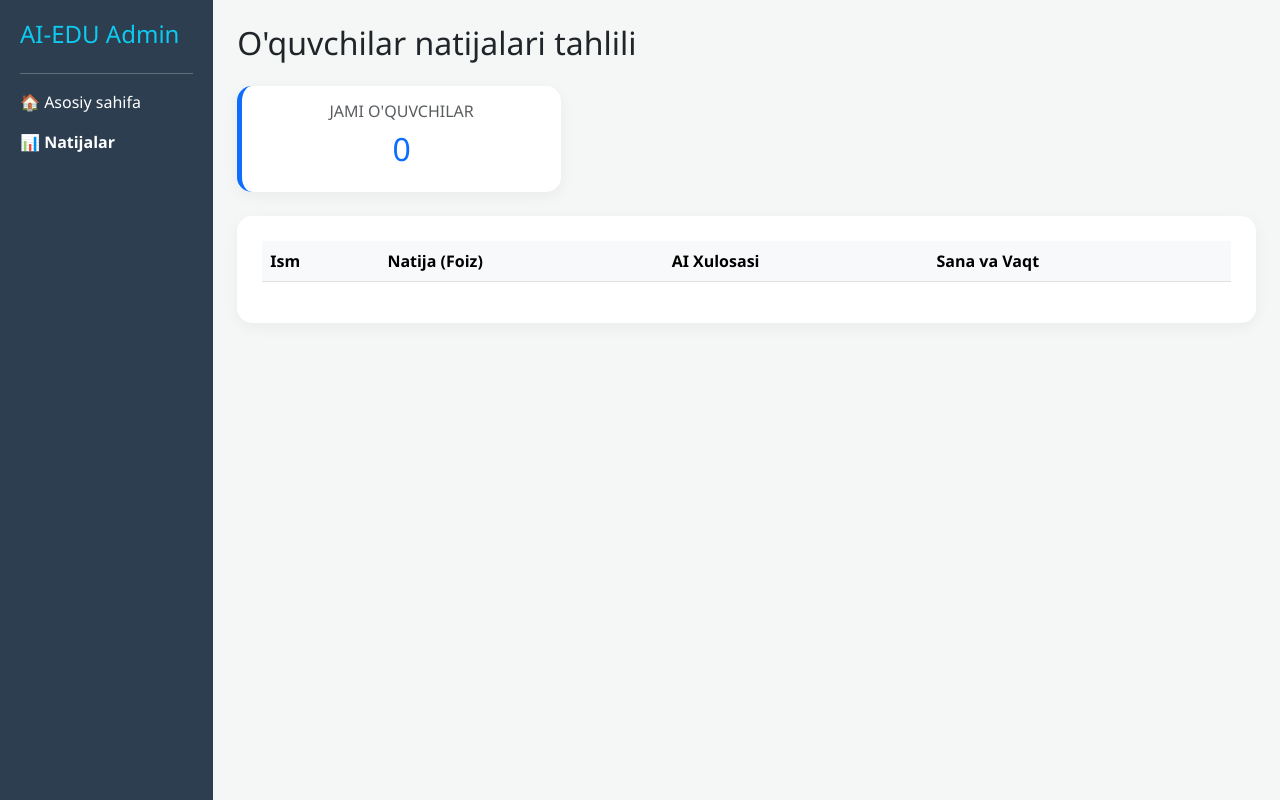
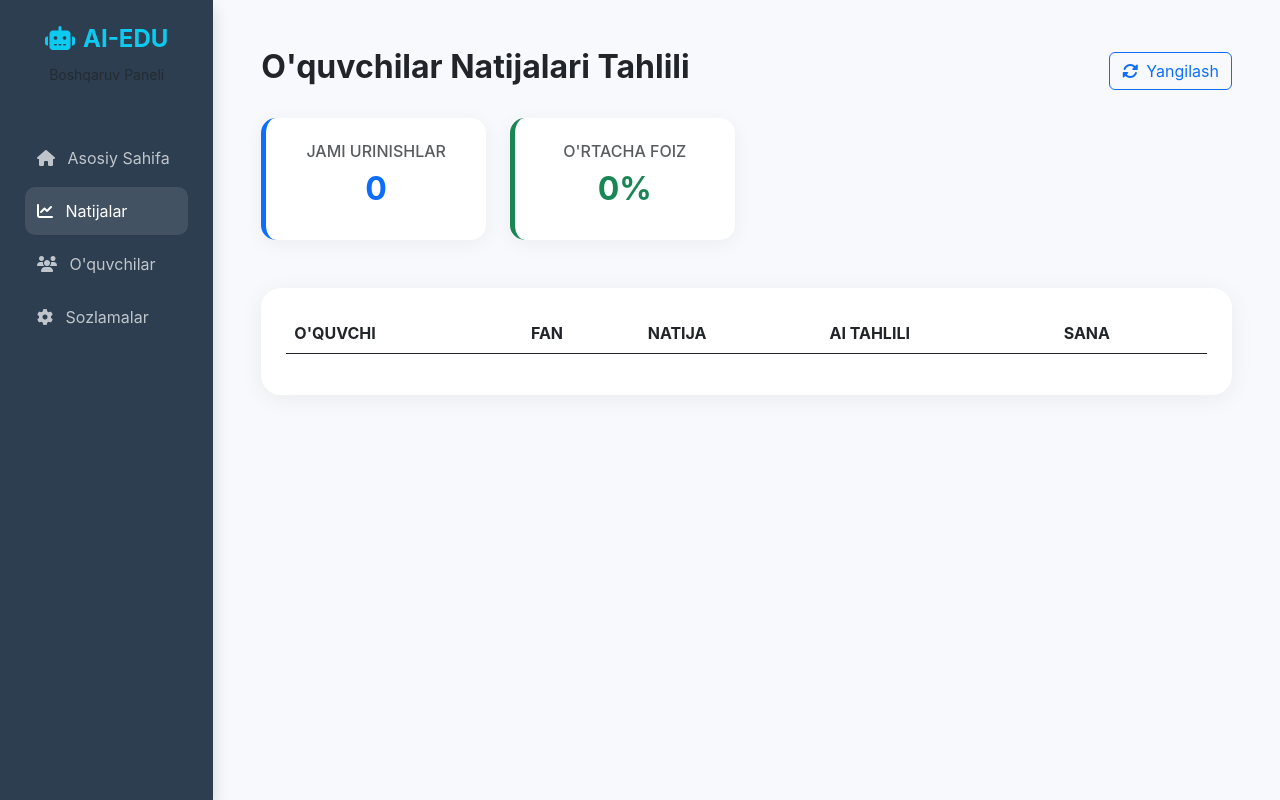
Before and after one commit to hoshimovn052-blip/Ai_Adaptiv_Edu, a Python web app: template templates/admin.html in a window 1280 px wide. Run offline with Jinja, Linux system fonts and the light colour scheme; the template is opened without the code that fills it, so the values that code supplies are empty.

Commit message:
Admin panel dizayni yangilandi va fanlar tahlili qo'shildi

```diff
--- a/templates/admin.html
+++ b/templates/admin.html
@@ -5,44 +5,66 @@
     <meta name="viewport" content="width=device-width, initial-scale=1.0">
     <title>Admin Panel - Ai Adaptiv Edu</title>
     <link href="https://cdn.jsdelivr.net/npm/bootstrap@5.3.0/dist/css/bootstrap.min.css" rel="stylesheet">
+    <link rel="stylesheet" href="https://cdnjs.cloudflare.com/ajax/libs/font-awesome/6.4.0/css/all.min.css">
     <style>
-        body { background-color: #f4f7f6; font-family: 'Segoe UI', sans-serif; }
-        .sidebar { background: #2c3e50; color: white; min-height: 100vh; padding: 20px; }
-        .card-stat { border-radius: 15px; border: none; box-shadow: 0 4px 15px rgba(0,0,0,0.05); }
-        .table-container { background: white; border-radius: 15px; padding: 25px; box-shadow: 0 4px 15px rgba(0,0,0,0.05); }
-        .badge-percent { font-size: 0.9rem; padding: 6px 12px; border-radius: 20px; }
+        :root { --sidebar-bg: #2c3e50; --main-bg: #f8f9fc; }
+        body { background-color: var(--main-bg); font-family: 'Inter', sans-serif; }
+        .sidebar { background: var(--sidebar-bg); color: white; min-height: 100vh; padding: 25px; transition: 0.3s; }
+        .nav-link { color: rgba(255,255,255,0.7); padding: 12px; border-radius: 10px; margin-bottom: 5px; transition: 0.3s; }
+        .nav-link:hover, .nav-link.active { background: rgba(255,255,255,0.1); color: white; }
+        .card-stat { border-radius: 15px; border: none; box-shadow: 0 4px 20px rgba(0,0,0,0.05); transition: 0.3s; }
+        .card-stat:hover { transform: translateY(-5px); }
+        .table-container { background: white; border-radius: 20px; padding: 25px; box-shadow: 0 4px 25px rgba(0,0,0,0.06); }
+        .badge-percent { font-size: 0.85rem; padding: 7px 14px; border-radius: 50px; font-weight: 600; }
+        .subject-tag { background: #eef2f7; color: #4e73df; padding: 4px 10px; border-radius: 5px; font-size: 0.8rem; font-weight: bold; }
     </style>
 </head>
 <body>
     <div class="container-fluid">
         <div class="row">
-            <div class="col-md-2 sidebar d-none d-md-block">
-                <h4 class="mb-4 text-info">AI-EDU Admin</h4>
-                <hr>
-                <a href="/" class="text-white d-block mb-3 text-decoration-none">🏠 Asosiy sahifa</a>
-                <a href="/admin" class="text-white d-block mb-3 text-decoration-none fw-bold text-info">📊 Natijalar</a>
+            <div class="col-md-2 sidebar d-none d-md-block shadow">
+                <div class="text-center mb-5">
+                    <h4 class="fw-bold text-info"><i class="fas fa-robot me-2"></i>AI-EDU</h4>
+                    <small class="text-muted">Boshqaruv Paneli</small>
+                </div>
+                <nav class="nav flex-column">
+                    <a href="/" class="nav-link"><i class="fas fa-home me-2"></i> Asosiy Sahifa</a>
+                    <a href="/admin" class="nav-link active"><i class="fas fa-chart-line me-2"></i> Natijalar</a>
+                    <a href="#" class="nav-link"><i class="fas fa-users me-2"></i> O'quvchilar</a>
+                    <a href="#" class="nav-link"><i class="fas fa-cog me-2"></i> Sozlamalar</a>
+                </nav>
             </div>
 
-            <div class="col-md-10 p-4">
-                <h2 class="mb-4">O'quvchilar natijalari tahlili</h2>
+            <div class="col-md-10 p-5">
+                <div class="d-flex justify-content-between align-items-center mb-4">
+                    <h2 class="fw-bold text-dark">O'quvchilar Natijalari Tahlili</h2>
+                    <button class="btn btn-outline-primary" onclick="loadResults()"><i class="fas fa-sync-alt me-2"></i>Yangilash</button>
+                </div>
 
-                <div class="row mb-4">
-                    <div class="col-md-4">
-                        <div class="card card-stat bg-white p-3 text-center border-start border-primary border-5">
-                            <h6 class="text-muted text-uppercase">Jami o'quvchilar</h6>
-                            <h2 id="total-students" class="text-primary">0</h2>
+                <div class="row mb-5">
+                    <div class="col-md-3">
+                        <div class="card card-stat p-4 text-center border-start border-primary border-5">
+                            <h6 class="text-muted text-uppercase mb-2">Jami Urinishlar</h6>
+                            <h2 id="total-students" class="fw-bold text-primary">0</h2>
+                        </div>
+                    </div>
+                    <div class="col-md-3">
+                        <div class="card card-stat p-4 text-center border-start border-success border-5">
+                            <h6 class="text-muted text-uppercase mb-2">O'rtacha Foiz</h6>
+                            <h2 id="avg-percent" class="fw-bold text-success">0%</h2>
                         </div>
                     </div>
                 </div>
 
-                <div class="table-container">
-                    <table class="table table-hover align-middle">
-                        <thead class="table-light">
-                            <tr>
-                                <th>Ism</th>
-                                <th>Natija (Foiz)</th>
-                                <th>AI Xulosasi</th>
-                                <th>Sana va Vaqt</th>
+                <div class="table-container animate__animated animate__fadeIn">
+                    <table class="table table-hover align-middle border-0">
+                        <thead class="bg-light">
+                            <tr class="text-muted">
+                                <th>O'QUVCHI</th>
+                                <th>FAN</th>
+                                <th>NATIJA</th>
+                                <th>AI TAHLILI</th>
+                                <th>SANA</th>
                             </tr>
                         </thead>
                         <tbody id="results">
@@ -54,43 +76,50 @@
     </div>
 
     <script>
-        // Natijalarni yuklash
         function loadResults() {
             fetch("/api/results")
-                .then(res => {
-                    if (res.status === 401) {
-                        alert("Ruxsat berilmagan! Login qiling.");
-                        return [];
-                    }
-                    return res.json();
-                })
+                .then(res => res.status === 401 ? (alert("Kirish taqiqlandi!"), []) : res.json())
                 .then(data => {
-                    const resultsTable = document.getElementById("results");
+                    const table = document.getElementById("results");
                     document.getElementById("total-students").innerText = data.length;
 
+                    if (data.length > 0) {
+                        const avg = data.reduce((acc, curr) => acc + curr.percent, 0) / data.length;
+                        document.getElementById("avg-percent").innerText = Math.round(avg) + "%";
+                    }
+
                     if (data.length === 0) {
-                        resultsTable.innerHTML = `<tr><td colspan="4" class="text-center text-muted">Hali natijalar mavjud emas.</td></tr>`;
+                        table.innerHTML = `<tr><td colspan="5" class="text-center py-5 text-muted">Hali natijalar mavjud emas.</td></tr>`;
                         return;
                     }
 
-                    resultsTable.innerHTML = data.map(r => `
+                    table.innerHTML = data.map(r => `
                         <tr>
-                            <td><strong>${r.name}</strong></td>
                             <td>
-                                <span class="badge-percent badge ${r.percent >= 80 ? 'bg-success' : 'bg-warning text-dark'}">
+                                <div class="d-flex align-items-center">
+                                    <div class="bg-primary text-white rounded-circle d-flex align-items-center justify-content-center me-3" style="width: 40px; height: 40px;">
+                                        ${r.name.charAt(0).toUpperCase()}
+                                    </div>
+                                    <span class="fw-bold">${r.name}</span>
+                                </div>
+                            </td>
+                            <td><span class="subject-tag">${r.subject || 'Umumiy'}</span></td>
+                            <td>
+                                <span class="badge-percent ${r.percent >= 80 ? 'bg-success text-white' : (r.percent >= 50 ? 'bg-warning text-dark' : 'bg-danger text-white')}">
                                     ${r.percent}%
                                 </span>
                             </td>
-                            <td>${r.feedback}</td>
-                            <td class="text-muted small">${r.date}</td>
+                            <td><small class="text-dark">${r.feedback}</small></td>
+                            <td class="text-muted small">${new Date(r.date).toLocaleString('uz-UZ')}</td>
                         </tr>
                     `).join('');
                 })
                 .catch(err => console.error("Xatolik:", err));
         }
 
-        // Sahifa yuklanganda ishga tushirish
         loadResults();
+        // Har 30 soniyada ma'lumotlarni avtomatik yangilab turish
+        setInterval(loadResults, 30000);
     </script>
 </body>
 </html>
```
